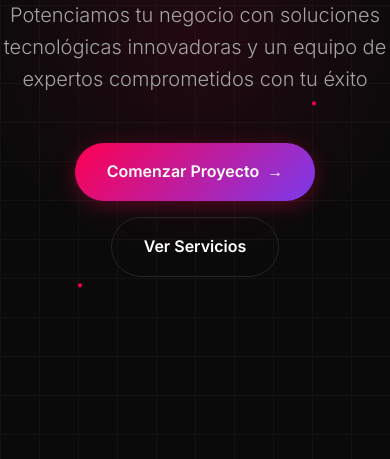
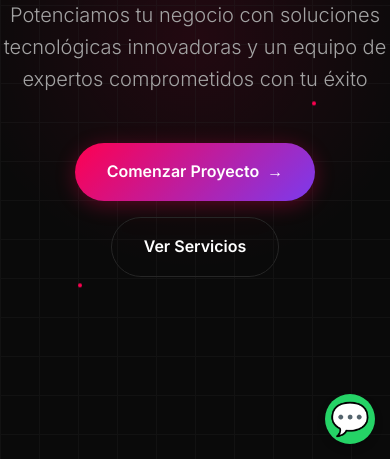
Before and after one commit to Roberto-rgb-code/3dl, a plain HTML site: page landing.html in a window 390 px wide. Shown: the part 385-844 px from the top of the page. Drawn offline with nearby package versions, Linux system fonts and the light colour scheme.

Commit message:
landing terminada con widget de whastapp

```diff
--- a/landing.html
+++ b/landing.html
@@ -768,6 +768,32 @@
             color: var(--text-muted);
         }
 
+        /* WhatsApp Widget Styles */
+        .whatsapp-button {
+            position: fixed;
+            bottom: 20px;
+            right: 20px;
+            background-color: #25D366; /* WhatsApp green */
+            color: white;
+            border-radius: 50%;
+            width: 60px;
+            height: 60px;
+            display: flex;
+            align-items: center;
+            justify-content: center;
+            font-size: 2.5em; /* Icon size */
+            box-shadow: 0 4px 8px rgba(0, 0, 0, 0.2);
+            z-index: 1000;
+            cursor: pointer;
+            transition: all 0.3s ease;
+            text-decoration: none; /* Remove underline from link */
+        }
+
+        .whatsapp-button:hover {
+            background-color: #1DA851; /* Darker green on hover */
+            transform: scale(1.05);
+        }
+
         /* Responsive */
         @media (max-width: 992px) {
             .model-viewer-container-inner {
@@ -832,6 +858,14 @@
                 width: 40px;
                 height: 40px;
                 font-size: 1rem;
+            }
+
+            .whatsapp-button {
+                width: 50px;
+                height: 50px;
+                font-size: 2em;
+                bottom: 15px;
+                right: 15px;
             }
         }
 
@@ -1103,6 +1137,10 @@
         </div>
     </footer>
 
+    <a href="https://wa.me/523313652284" class="whatsapp-button" target="_blank" aria-label="Chatear por WhatsApp">
+        &#x1F4AC;
+    </a>
+
     <script>
         // Smooth scrolling for navigation links
         document.querySelectorAll('a[href^="#"]').forEach(anchor => {
```
